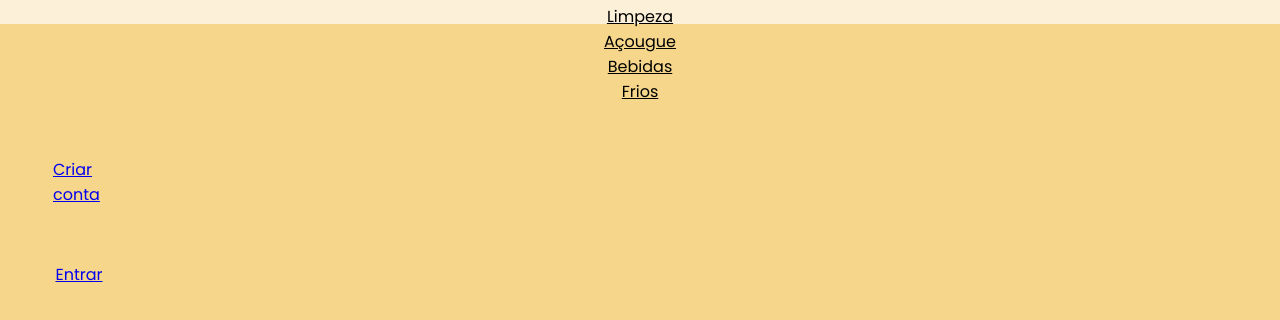
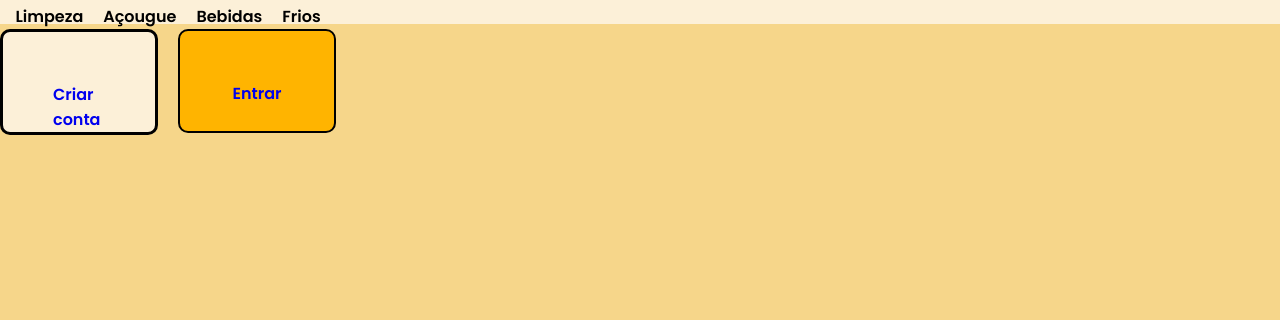
Before and after one commit to du-cassaniga/mind-up, a plain HTML site: page Supermercado/supermercado.html in a window 1280 px wide. Shown: the part 124-444 px from the top of the page. Drawn offline with Linux system fonts and the light colour scheme.

Commit message:
Add files via upload

```diff
--- a/Supermercado/supermercado.css
+++ b/Supermercado/supermercado.css
@@ -15,6 +15,7 @@
     background-color: #FCF0D8;
     height: 148px;
     width: 100%;
+    display: flex;
 }
 .Logo{
     height: 121px;
@@ -27,10 +28,20 @@
     height: 715px;
     width: 100%;
 }
+nav ul{
+    list-style: none;
+    font-size: 143px 38px;
+    font-weight: 600;
+    display: flex;
+    justify-content: center;
+    align-content: center;
+    gap:20px
+}
 nav ul a{
      display: flex;
     justify-content: center;
     align-content: center;
+    text-decoration: none;
 }
 
 .Setores{
```
